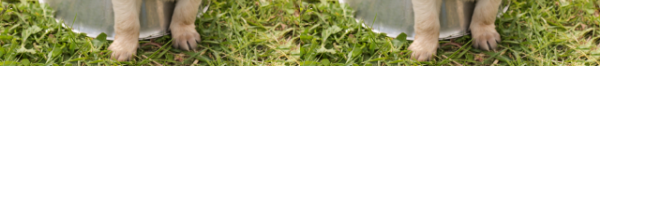
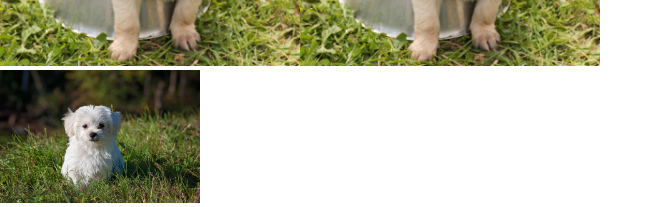
Before and after one commit to devgiants75/frontend-1223, a React (Create React App) app in the folder e-react/: page /0413 in a window 1280 px wide. Shown: the part 1299-1506 px from the top of the page, without its empty margins (0-663 px from the left). Before the commit the page ends 1369 px from the top, so only its background shows below. Built offline with nearby package versions, Linux system fonts and the light colour scheme.

Commit message:
20240413

```diff
--- a/e-react/src/views/0413/c_component/Component03.tsx
+++ b/e-react/src/views/0413/c_component/Component03.tsx
@@ -1,4 +1,5 @@
 import React from 'react'
+import puppy02 from '../../../assets/images/puppy02.jpg'
 
 // puppy02 이미지를 생성
 // : 픽사베이에서 이미지 다운로드
@@ -10,6 +11,8 @@ import React from 'react'
 // Component03 컴포넌트를 index.tsx 파일에서 호출(사용)
 export default function Component03() {
   return (
-    <div>Component03</div>
+    <div>
+      <img src={puppy02} alt="강아지02" width={200} />
+    </div>
   )
 }
--- a/e-react/src/views/0413/index.tsx
+++ b/e-react/src/views/0413/index.tsx
@@ -4,6 +4,7 @@ import React02 from './a_React/React02'
 import Route from './b_Route/Route'
 import Component01 from './c_component/Component01'
 import Component02 from './c_component/Component02'
+import Component03 from './c_component/Component03'
 
 // 0413 폴더 내의 전체 컴포넌트를 담는 폴더
 export default function Index() {
@@ -19,6 +20,7 @@ export default function Index() {
       <h2>c_Component</h2>
       <Component01 />
       <Component02 />
+      <Component03 />
     </>
   )
 }
```
